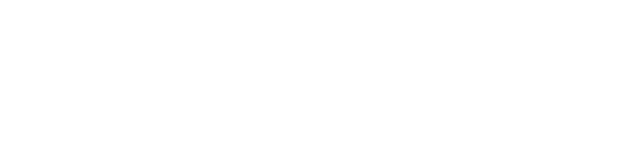
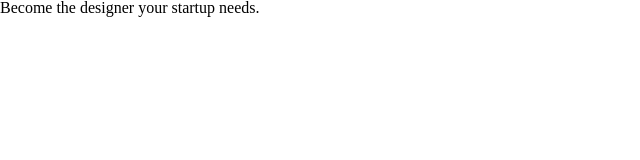
Before and after one commit to hnelson94/sketching, a plain HTML site: page index.html in a window 1280 px wide. Shown: the whole page, without its empty margins (0-640 px from the left). Drawn offline with Linux system fonts and the light colour scheme.

Commit message:
added h1

```diff
--- a/index.html
+++ b/index.html
@@ -3,10 +3,12 @@
 <head>
 	<meta charset="utf-8" />
 	<meta name="viewport" content="width=device-width" />
+	<title>Don't forget a title</title>
 	<link rel="stylesheet" type="text/css" href="reset.css" />
 </head>
 
 <body>
+	<h1>Become the designer your startup needs.</h1>
 
 </body>
 </html>
```
